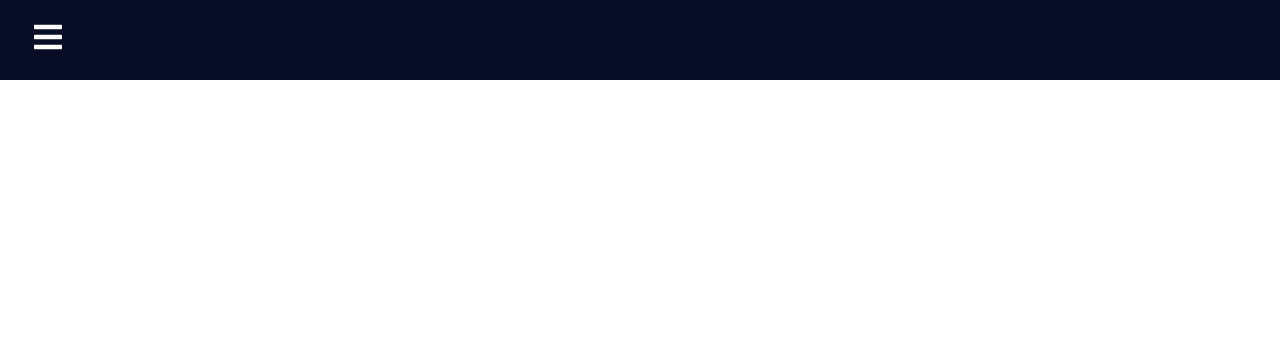
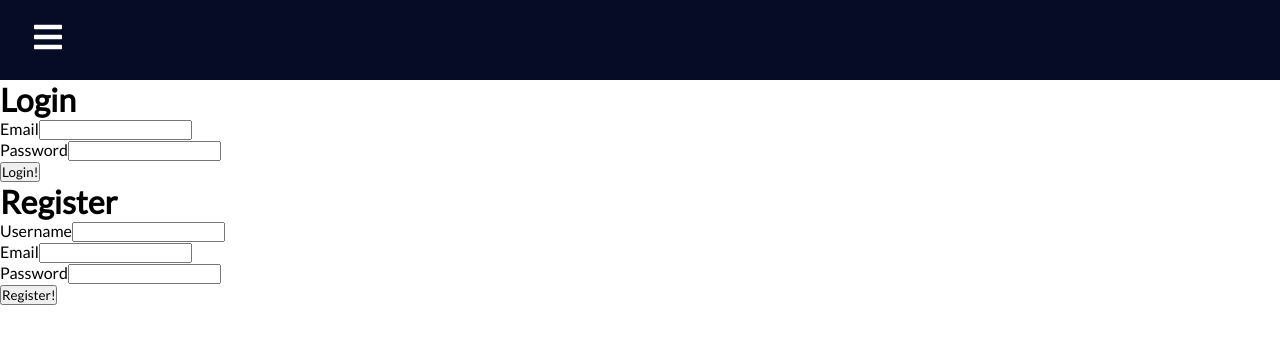
Before and after one commit to zdensamson/DEV-WIKI, a React (Create React App) app in the folder client/: page /login in a window 1280 px wide. Shown: the top 344 px of the page. Built offline with nearby package versions, Linux system fonts and the light colour scheme.

Commit message:
added login page

```diff
--- a/client/src/App.js
+++ b/client/src/App.js
@@ -13,6 +13,7 @@ import Navbar from './components/Navbar';
 
 import Home from './pages/Home';
 import Request from './pages/Request';
+import Login from './pages/Login';
 
 const httpLink = createHttpLink({
   uri: '/graphql'
@@ -32,6 +33,7 @@ function App() {
         <Switch>
           <Route path='/' exact component={Home} />
           <Route path='/request' component={Request} />
+          <Route path='/login' component={Login} />
         </Switch>
       </Router>
       </div>
--- a/client/src/components/SidebarData.js
+++ b/client/src/components/SidebarData.js
@@ -17,6 +17,12 @@ export const SidebarData = [
     cName: 'nav-text'
   },
   {
+    title: 'Login',
+    path: '/login',
+    icon: <IoIcons.IoIosPaper />,
+    cName: 'nav-text'
+  },
+  {
     title: 'Contact',
     path: '/contact',
     icon: <IoIcons.IoMdHelpCircle />,
--- /dev/null
+++ b/client/src/pages/Login.js
@@ -0,0 +1,48 @@
+import React from 'react'
+
+const Login = () => {
+    return (
+
+        <div>
+            <div className="container">
+                <h1>Login</h1>
+
+                <form className='loginForm' action="/register" method="POST">
+                    <div>
+                        <label for="email">Email</label>
+                        <input className="form-control" type="text" name="email" id="emailLogin"></input>
+                    </div>
+                    <div className="mb-2">
+                        <label for="password">Password</label>
+                        <input className="form-control" type="password" name="password" id="passwordLogin"></input>
+                    </div>
+                    <button type="submit">Login!</button>
+                </form>
+            </div>
+
+            <div className="container">
+
+                <h1>Register</h1>
+
+                <form className="registerForm" action="/register" method="POST">
+
+                    <div>
+                        <label for="name">Username</label>
+                        <input className="form-control" type="text" name="username" id="usernameSignup"></input>
+                    </div>
+                    <div>
+                        <label for="email">Email</label>
+                        <input className="form-control" type="text" name="email" id="emailSignup"></input>
+                    </div>
+                    <div className="mb-2">
+                        <label for="password">Password</label>
+                        <input className="form-control" type="password" name="password" id="passwordSignup"></input>
+                    </div>
+                    <button type="submit">Register!</button>
+                </form>
+            </div>
+        </div>
+    )
+}
+
+export default Login
```
